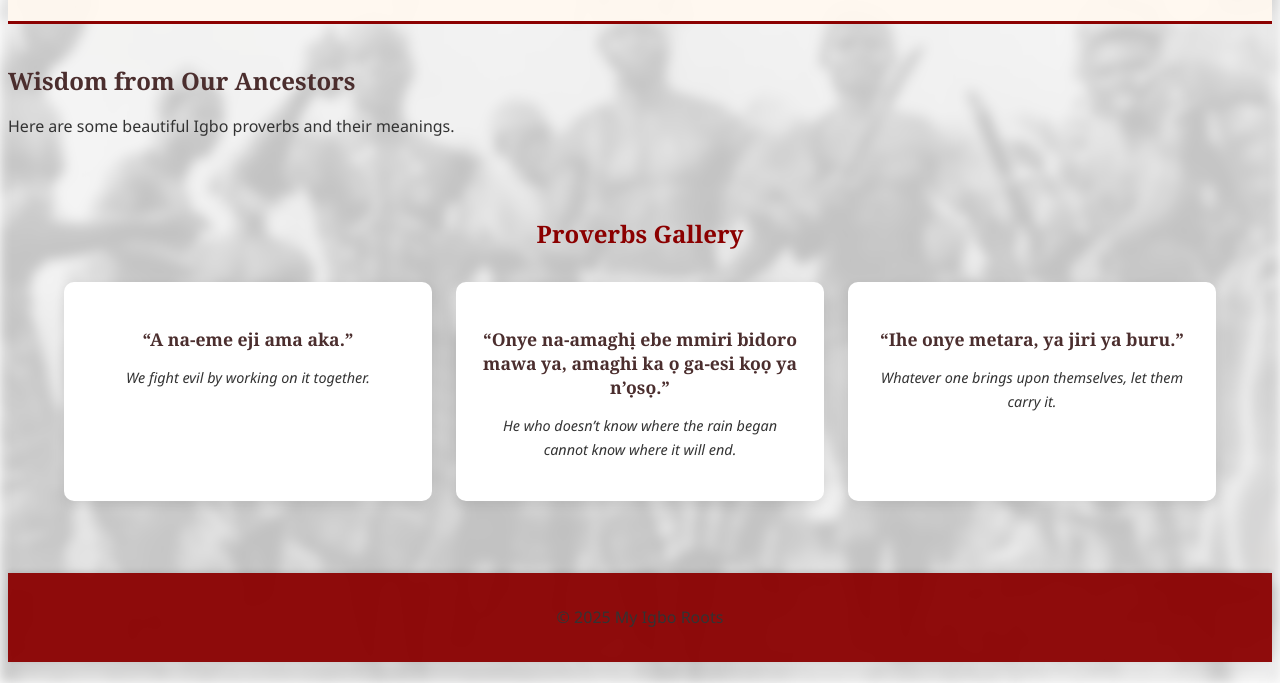
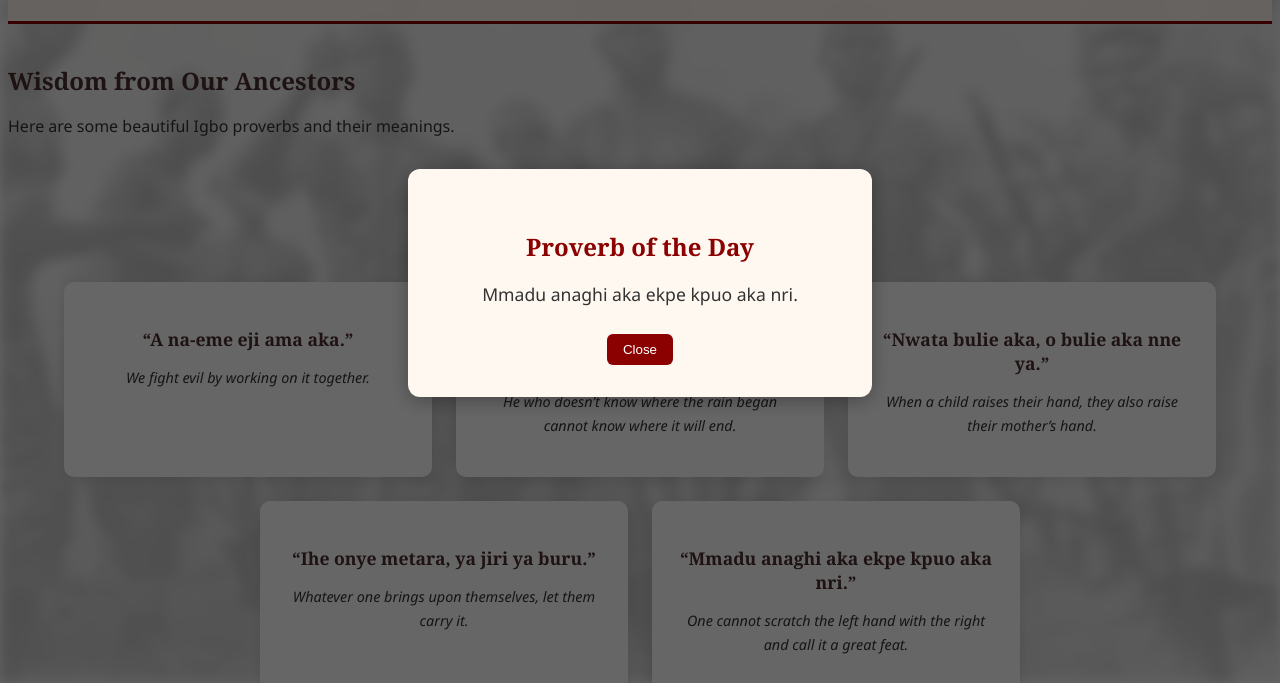
Before and after one commit to nononwagwu/igbo2learn, a plain HTML site: page proverbs.html in a window 1280 px wide. Shown: the part 117-800 px from the top of the page. Drawn offline with Linux system fonts and the light colour scheme.

Commit message:
Added proverbs JSON and script.js updates

```diff
--- a/proverbs.html
+++ b/proverbs.html
@@ -24,28 +24,18 @@
       <p>Here are some beautiful Igbo proverbs and their meanings.</p>
     </section>
 
-    <!-- Proverbs Gallery Section -->
+    <!-- Proverbs Gallery -->
     <section class="proverbs-gallery">
       <h2>Proverbs Gallery</h2>
-      <div class="proverb-list">
+      <div class="proverb-list" id="proverb-list">
+        <!-- Proverbs will be loaded here by script.js -->
+      </div>
+    </section>
 
-        <div class="proverb-card">
-          <h3>“A na-eme eji ama aka.”</h3>
-          <p><i>We fight evil by working on it together.</i></p>
-        </div>
-
-        <div class="proverb-card">
-          <h3>“Onye na-amaghị ebe mmiri bidoro mawa ya, amaghi ka ọ ga-esi kọọ ya n’ọsọ.”</h3>
-          <p><i>He who doesn’t know where the rain began cannot know where it will end.</i></p>
-        </div>
-
-        <div class="proverb-card">
-          <h3>“Ihe onye metara, ya jiri ya buru.”</h3>
-          <p><i>Whatever one brings upon themselves, let them carry it.</i></p>
-        </div>
-
-        <!-- Add more proverb-card divs as needed -->
-      </div>
+    <!-- Show Proverbs One-by-One Section -->
+    <section class="interactive-proverb" style="text-align:center; padding:2rem;">
+      <p id="proverb-display">Click the button to reveal a proverb.</p>
+      <button id="show-proverb">Show Proverb</button>
     </section>
   </main>
 
@@ -56,5 +46,7 @@
     </div>
   </footer>
 
+  <!-- Load  JavaScript -->
+  <script src="script.js"></script>
 </body>
 </html>
--- /dev/null
+++ b/proverbs.json
@@ -0,0 +1,22 @@
+[
+  {
+    "text": "A na-eme eji ama aka.",
+    "meaning": "We fight evil by working on it together."
+  },
+  {
+    "text": "Ebe onye dara ka chi ya kwaturu ya.",
+    "meaning": "He who doesn’t know where the rain began cannot know where it will end."
+  },
+  {
+    "text": "Nwata bulie aka, o bulie aka nne ya.",
+    "meaning": "When a child raises their hand, they also raise their mother’s hand."
+  },
+  {
+    "text": "Ihe onye metara, ya jiri ya buru.",
+    "meaning": "Whatever one brings upon themselves, let them carry it."
+  },
+  {
+    "text": "Mmadu anaghi aka ekpe kpuo aka nri.",
+    "meaning": "One cannot scratch the left hand with the right and call it a great feat."
+  }
+]
--- a/script.js
+++ b/script.js
@@ -1,38 +1,48 @@
-// making proverbs show one at a time
-const proverbs = [
-  "A na-eme eji ama aka.",
-  "Ebe onye dara ka chi ya kwaturu ya.",
-  "Nwata bulie aka, o bulie aka nne ya.",
-];
+document.addEventListener('DOMContentLoaded', () => {
+  // Fetch proverbs.json
+  fetch('proverbs.json')
+    .then(response => response.json())
+    .then(proverbs => {
+      // ===========================
+      // Populate Proverbs Gallery
+      // ===========================
+      const list = document.getElementById('proverb-list');
+      proverbs.forEach(proverb => {
+        const card = document.createElement('div');
+        card.className = 'proverb-card';
+        card.innerHTML = `
+          <h3>“${proverb.text}”</h3>
+          <p><i>${proverb.meaning}</i></p>
+        `;
+        list.appendChild(card);
+      });
 
+      // ===========================
+      // Show One-by-One Proverbs
+      // ===========================
       let current = 0;
+      const showProverbButton = document.getElementById('show-proverb');
+      const proverbDisplay = document.getElementById('proverb-display');
 
-document.getElementById('show-proverb').addEventListener('click', () => {
-  const display = document.getElementById('proverb-display');
+      showProverbButton.addEventListener('click', () => {
         if (current < proverbs.length) {
-    display.textContent = proverbs[current];
+          proverbDisplay.textContent = proverbs[current].text;
           current++;
         } else {
-    display.textContent = "All proverbs revealed!";
+          proverbDisplay.textContent = "All proverbs revealed!";
         }
       });
 
-
-// add dom manipulation for proverb of the day pop-up
-document.addEventListener('DOMContentLoaded', () => {
-  const proverbs = [
-    "A na-eme eji ama aka.",
-    "Ebe onye dara ka chi ya kwaturu ya.",
-    "Nwata bulie aka, o bulie aka nne ya.",
-  ];
+      // ===========================
+      // Proverb of the Day Modal
+      // ===========================
       const randomProverb = proverbs[Math.floor(Math.random() * proverbs.length)];
-
       const modal = document.createElement('div');
       modal.id = 'proverb-modal';
       modal.innerHTML = `
         <div class="modal-content">
           <h2>Proverb of the Day</h2>
-      <p>${randomProverb}</p>
+          <p>${randomProverb.text}</p>
           <button id="close-modal">Close</button>
         </div>
       `;
@@ -41,4 +51,8 @@ document.addEventListener('DOMContentLoaded', () => {
       document.getElementById('close-modal').addEventListener('click', () => {
         modal.remove();
       });
+    })
+    .catch(error => {
+      console.error('Error loading proverbs:', error);
     });
+});
```
Lines whose indentation alone changed are shown as unchanged.
